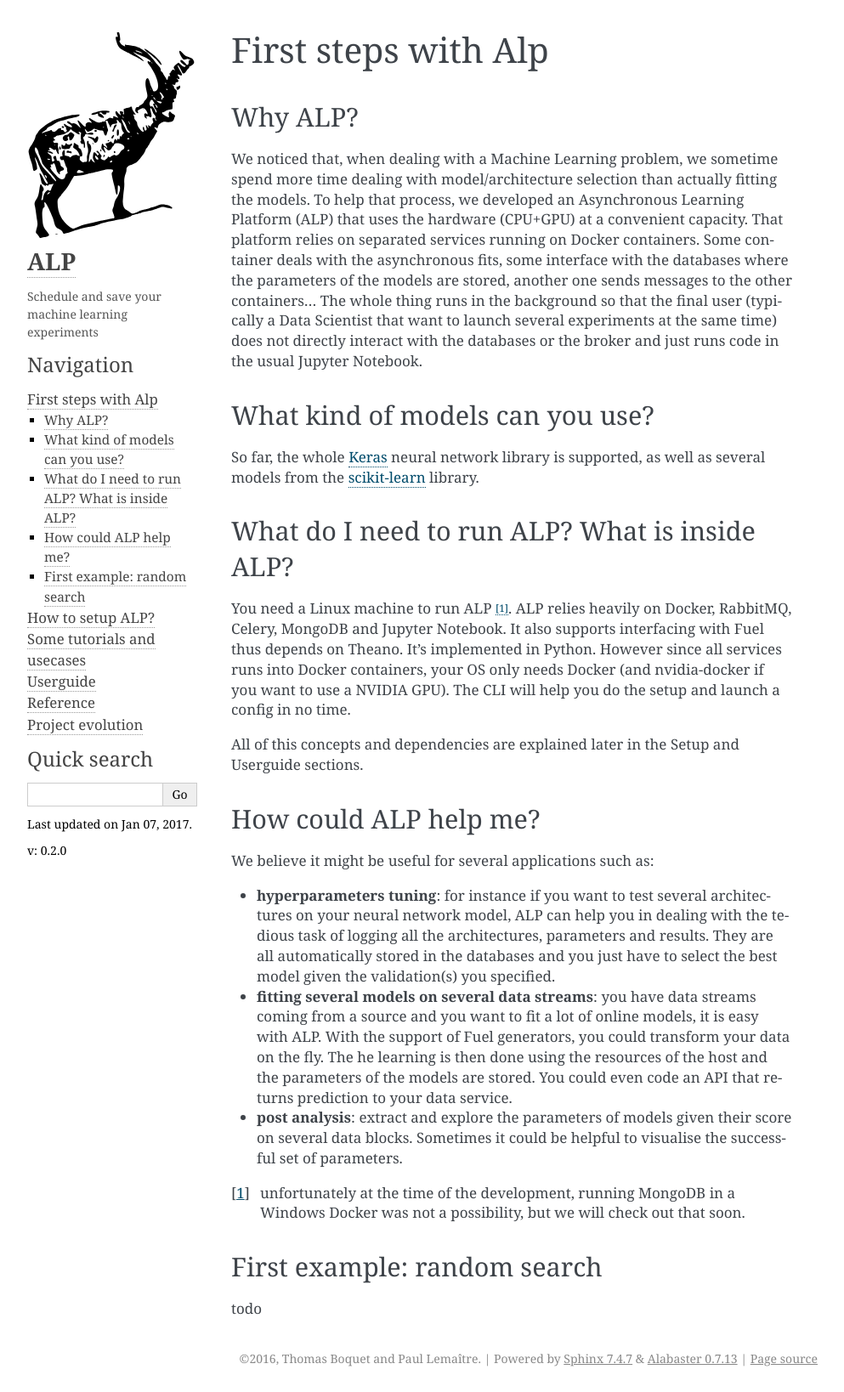
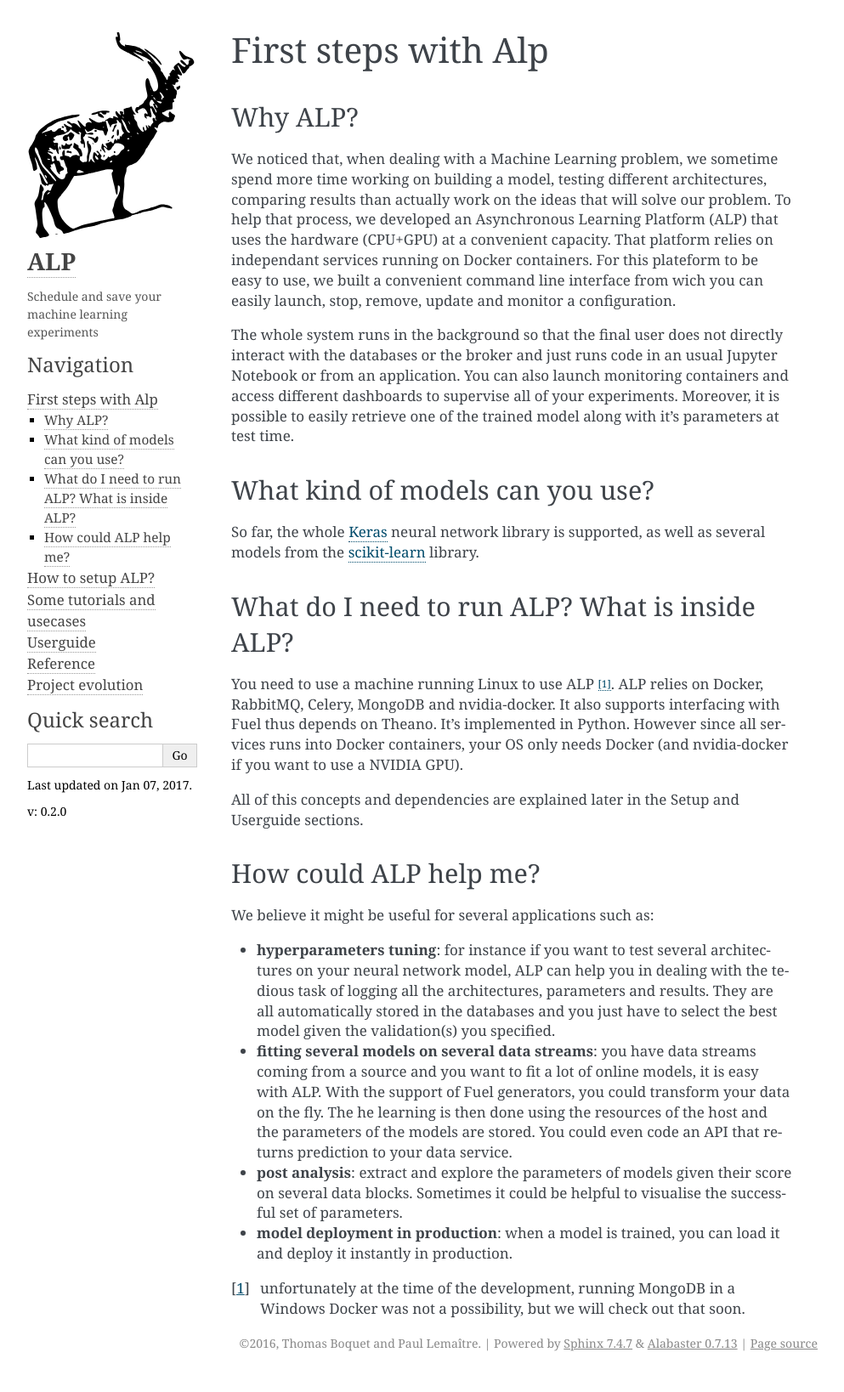
Before and after one commit to tboquet/python-alp, a Sphinx documentation site: the page built from docs/FirstSteps/index_first_steps.rst, in a window 1280 px wide. Shown: the whole page at 85% size, without its empty margins (148-1141 px from the left). Built offline with Sphinx 7.4.7, drawn with Linux system fonts in a browser that asks for light colours.

Commit message:
* refactor first steps

```diff
--- a/docs/FirstSteps/first-example.rst
+++ /dev/null
@@ -1,5 +0,0 @@
-=============================
-First example: random search
-=============================
-
-todo
--- a/docs/FirstSteps/index_first_steps.rst
+++ b/docs/FirstSteps/index_first_steps.rst
@@ -2,4 +2,3 @@ First steps with Alp
 --------------------
 
 .. include :: why-alp.rst
-.. include :: first-example.rst
--- a/docs/FirstSteps/why-alp.rst
+++ b/docs/FirstSteps/why-alp.rst
@@ -2,7 +2,9 @@
 Why ALP?
 ========
 
-We noticed that, when dealing with a Machine Learning problem, we sometime spend more time dealing with model/architecture selection than actually fitting the models. To help that process, we developed an Asynchronous Learning Platform (ALP) that uses the hardware (CPU+GPU) at a convenient capacity. That platform relies on separated services running on Docker containers. Some container deals with the asynchronous fits, some interface with the databases where the parameters of the models are stored, another one sends messages to the other containers... The whole thing runs in the background so that the final user (typically a Data Scientist that want to launch several experiments at the same time) does not directly interact with the databases or the broker and just runs code in the usual Jupyter Notebook.
+We noticed that, when dealing with a Machine Learning problem, we sometime spend more time working on building a model, testing different architectures, comparing results than actually work on the ideas that will solve our problem. To help that process, we developed an Asynchronous Learning Platform (ALP) that uses the hardware (CPU+GPU) at a convenient capacity. That platform relies on independant services running on Docker containers. For this plateform to be easy to use, we built a convenient command line interface from wich you can easily launch, stop, remove, update and monitor a configuration.
+
+The whole system runs in the background so that the final user does not directly interact with the databases or the broker and just runs code in an usual Jupyter Notebook or from an application. You can also launch monitoring containers and access different dashboards to supervise all of your experiments. Moreover, it is possible to easily retrieve one of the trained model along with it's parameters at test time.
 
 ================================
 What kind of models can you use?
@@ -15,8 +17,8 @@ So far, the whole Keras_ neural network library is supported, as well as several
 What do I need to run ALP? What is inside ALP?
 ==============================================
 
-You need a Linux machine to run ALP [1]_.
-ALP relies heavily on Docker, RabbitMQ, Celery, MongoDB and Jupyter Notebook. It also supports interfacing with Fuel thus depends on Theano. It's implemented in Python. However since all services runs into Docker containers, your OS only needs Docker (and nvidia-docker if you want to use a NVIDIA GPU). The CLI will help you do the setup and launch a config in no time.
+You need to use a machine running Linux to use ALP [1]_.
+ALP relies on Docker, RabbitMQ, Celery, MongoDB and nvidia-docker. It also supports interfacing with Fuel thus depends on Theano. It's implemented in Python. However since all services runs into Docker containers, your OS only needs Docker (and nvidia-docker if you want to use a NVIDIA GPU).
 
 All of this concepts and dependencies are explained later in the Setup and Userguide sections.
 
@@ -31,6 +33,8 @@ We believe it might be useful for several applications such as:
 - **fitting several models on several data streams**: you have data streams coming from a source and you want to fit a lot of online models, it is easy with ALP. With the support of Fuel generators, you could transform your data on the fly. The he learning is then done using the resources of the host and the parameters of the models are stored. You could even code an API that returns prediction to your data service.
 - **post analysis**: extract and explore the parameters of models given their score on several data blocks. Sometimes it could be helpful to visualise the successful set of parameters.
 
+- **model deployment in production**: when a model is trained, you can load it and deploy it instantly in production.
+
 
 
 .. [1] unfortunately at the time of the development, running MongoDB in a Windows Docker was not a possibility, but we will check out that soon.
```
